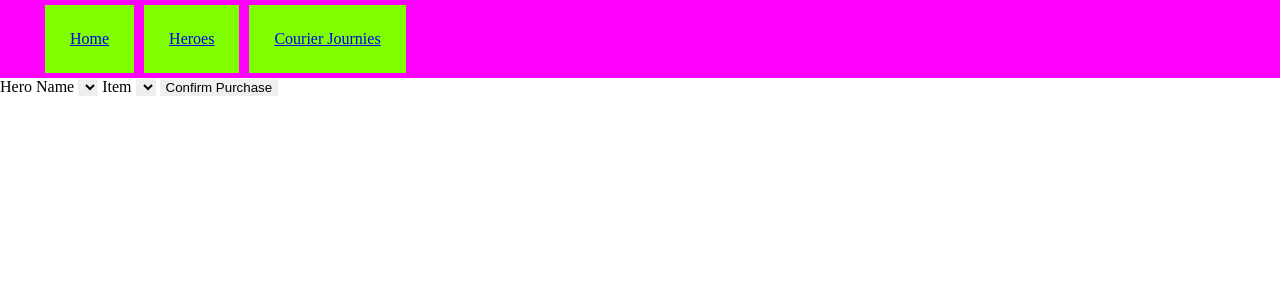
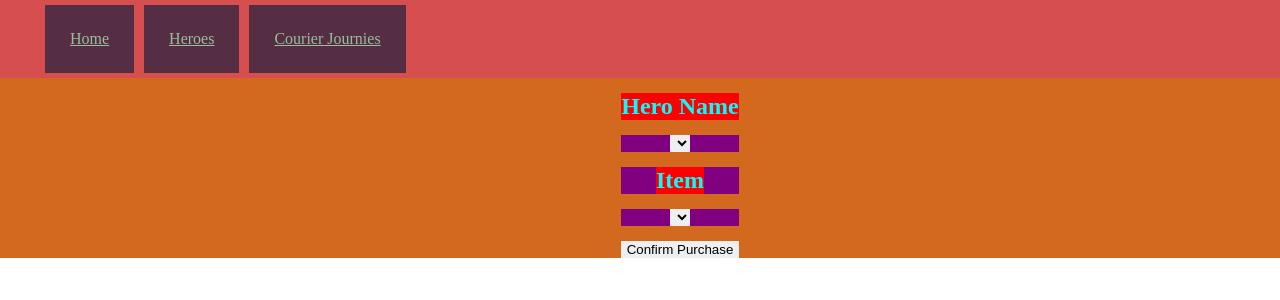
Before and after one commit to weewilsonboy/dota_shop_python_project, a Flask app: page /order/new in a window 1280 px wide. Shown: the top 300 px of the page. Run offline with Flask 3, Linux system fonts and the light colour scheme; data that the repository does not hold is empty.

Commit message:
started styling with placeholder colours

```diff
--- a/controllers/order_controller.py
+++ b/controllers/order_controller.py
@@ -12,7 +12,7 @@ order_blueprint = Blueprint("order", __name__)
 def homepage():
     couriers = Courier.query.all()
 
-    return render_template('/order/index.jinja', couriers = couriers)
+    return render_template('/index.jinja', couriers = couriers)
 
 @order_blueprint.route('/order')
 def order_page():
--- a/seed.py
+++ b/seed.py
@@ -20,7 +20,7 @@ def seed():
     hero3 = Hero(name="Bounty Hunter", gold= 42000)
     item1 = Item(name="Tango", image_locator="/static/images/tango.png", cost=90)
     item2 = Item(name="Salve", image_locator="/static/images/salve.png", cost=110)
-
+    item3 = Item(name="Clarity", image_locator="/static/clarity.png", cost=50)
 
 
     db.session.add(hero1)
--- a/static/style.css
+++ b/static/style.css
@@ -1,36 +1,141 @@
 * {
-    margin: 0;
-    border: 0;
+    margin: 0px;
+    border: 0px;
+    list-style-type: none;
+    list-style-position: inside;
+}
+
+
+
+
+.hero{
+    color: red;
+    display: flex;
+    justify-content: center;
+
+}
+
+.link_hub {
+    display: flex;
+    flex-wrap: wrap;
+    margin: 15px;
+    justify-content: space-around;
+    /* width: 55%; */
 }
 
 
 .nav_ul {
-    background-color: magenta;
-    list-style-type: none;
+    background-color: rgba(200, 12, 12, 0.726);
+
     display: flex;
     justify-content: flex-start;
 }
 
+
+
 .nav_li {
-    background-color: chartreuse;
+    background-color: rgba(36, 34, 63, 0.719);
     padding: 25px;
     margin: 5px;
 }
 
+
+.nav_li a{
+    color: rgba(176, 242, 184, 0.74);
+}
+
 .order_ul {
     list-style-type: none;
+    list-style-position: inside;
     display: flex;
-    justify-content: flex-start;
+    flex-wrap: wrap;
+    justify-content: center;
     width: 100%;
+    background-color: blue;
+    padding: 0px;
 
 }
 
 .order_li {
     display: flex;
-    flex-wrap: wrap;
-    justify-content: space-between;
-    margin: 15px;
+    justify-content: center;
+    background-color: green;
+    margin-top: 15px;
     align-items: center;
-    width: 20%;
+    width: 50%;
+    height: 120px;
 
 }
+
+.container_hero{
+    list-style-type: none;
+    display: flex;
+    flex-wrap: wrap;
+    justify-content: center;
+    width: 100%;
+    flex-direction: column;
+    background-color: green;
+    margin-top: 15px;
+    padding: 0px;
+}
+
+.hero_ul {
+    list-style-type: none;
+    list-style-position: inside;
+    display: flex;
+    flex-wrap: wrap;
+    justify-content: center;
+    width: 100%;
+    background-color: blue;
+    padding: 0px;
+}
+
+.hero_li {
+    display: flex;
+    background-color: purple;
+    margin-top: 15px;
+    justify-content: center;
+    width: 55%;
+
+}
+
+.hero_ul b{
+    font-weight: 800;
+    font-size: xx-large;
+}
+
+.hero_ul p{
+    color: gold;
+    font-size: medium;
+    font-weight: 400;
+}
+
+.new_order {
+    display: flex;
+    justify-content: center;
+    color: blue;
+
+}
+
+.purchase_form {
+    display: flex;
+    width: 100%;
+    flex-wrap: wrap;
+    justify-content: center;
+    background-color: chocolate;
+}
+
+.form_label {
+    color: aqua;
+    justify-content: center;
+    font-size: x-large;
+    font-weight: 600;
+    background-color: red;
+}
+
+.purchase_form li{
+    display: flex;
+    background-color: purple;
+    margin-top: 15px;
+    justify-content: center;
+}
--- a/templates/order/new.jinja
+++ b/templates/order/new.jinja
@@ -1,21 +1,23 @@
 {% extends "base.jinja" %}
 {% block content %}
-    <form action="/order", method="post">
-    <label for="hero_name">Hero Name</label>
-    <select name="hero_name" id="hero_name">
+<ul class="purchase_form">
+    <form action="/order", method="post" >
+    <li>
+    <label class="form_label" for="hero_name">Hero Name</label></li>
+    <li><select name="hero_name" id="hero_name">
         {% for hero in heroes %}
-            <option value="{{hero.name}}">{{hero.name}}</option>
+            <option value="{{hero.name}}">{{hero.name}}: {{hero.gold}}</option>
         {% endfor %}
-    </select>
-    <label for="item_name">Item</label>
-    <select name="item_name" id="item_name">
+    </select></li><li>
+    <label class="form_label" for="item_name">Item</label></li>
+    <li><select name="item_name" id="item_name">
         {% for item in items %}
             <option value="{{item.name}}">{{item.name}}: {{item.cost}}</option>
         {% endfor %}
     </select>
-
-    <button type="submit">Confirm Purchase</button>
+    </li><li>
+    <button type="submit">Confirm Purchase</button></li>
     </form>
-
+</ul>
 
 {% endblock content %}
```
Also changed, not shown: templates/hero/index.jinja (+15 -4 lines), templates/index.jinja (+8 -4 lines), templates/order/index.jinja (+5 -2 lines).
